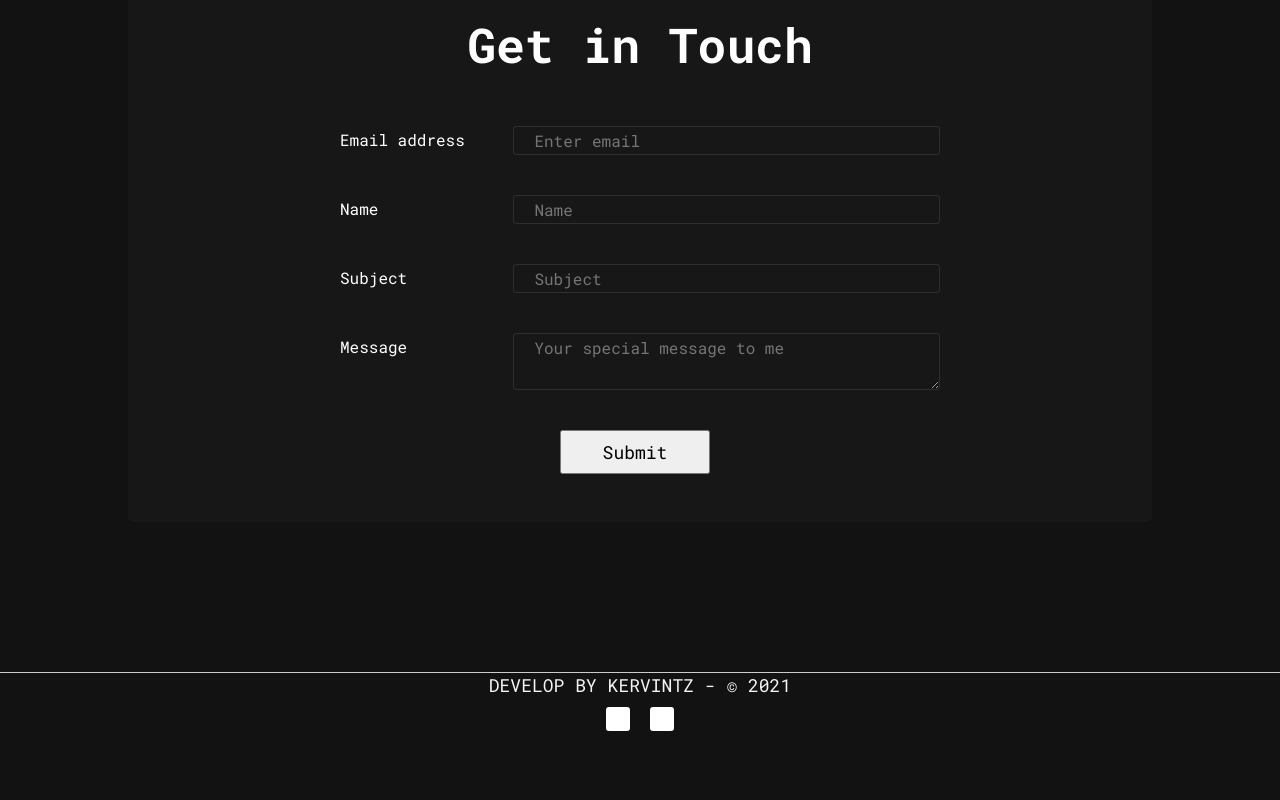
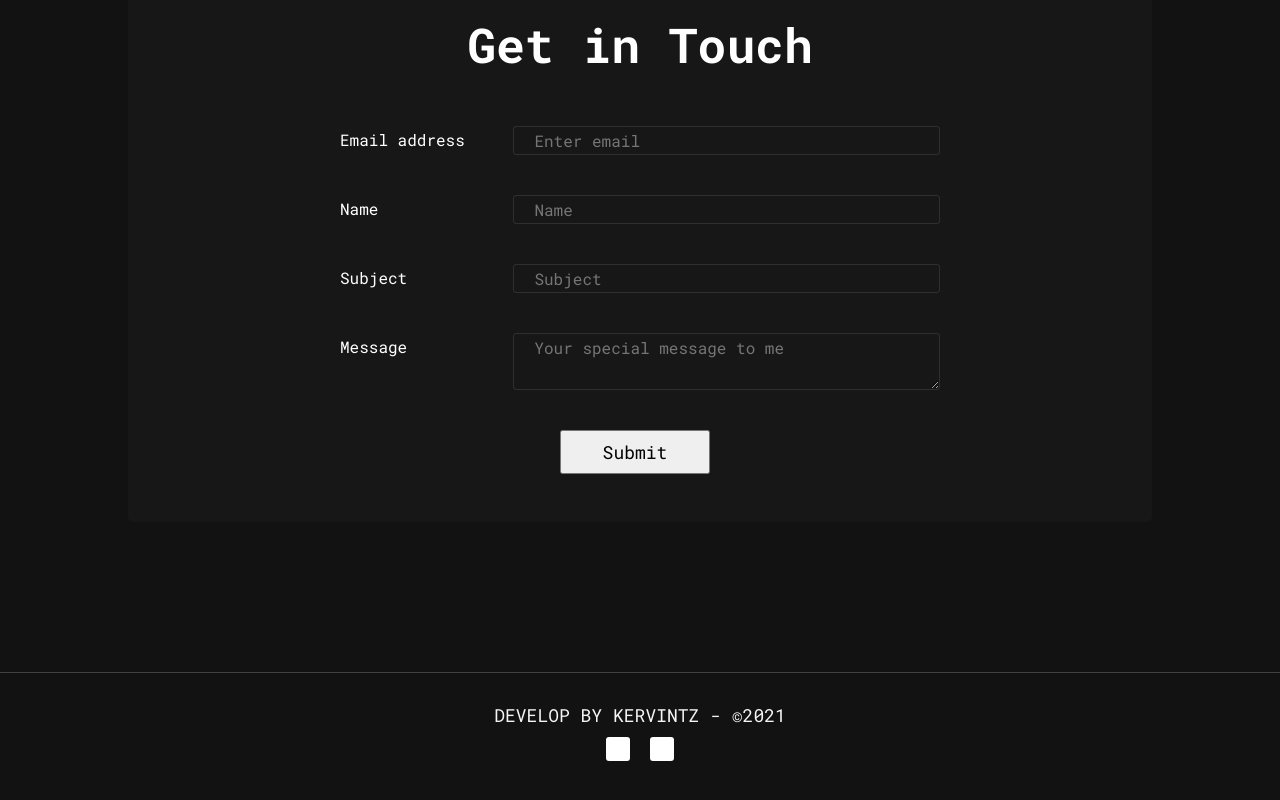
Before and after one commit to kervcode/kervintznoel.com, a React (Create React App) app: page /contact in a window 1280 px wide. Shown: the part 234-1034 px from the top of the page. Before the commit the page ends 980 px from the top, so only its background shows below. Built offline with nearby package versions, Linux system fonts and the light colour scheme.

Commit message:
Change typo and style in footer

```diff
--- a/src/App.css
+++ b/src/App.css
@@ -23,9 +23,10 @@ a {
 .footer {
   position: relative;
   bottom: 0;
-  border-top: 1px solid #ccc;
+  border-top: .2px solid rgba(255, 255, 255, .2);
   text-transform: uppercase;
   font-size: 18px;
   width: 100vw;
+  padding: 30px 0;
   margin-top: 150px;
 }
--- a/src/components/Footer.js
+++ b/src/components/Footer.js
@@ -6,7 +6,7 @@ import GitHubIcon from '@material-ui/icons/GitHub';
 
 const Footer = () => (
     <div className = "footer">
-        <p> Develop by Kervintz -  &copy; 2021 </p>
+        <p> Develop by Kervintz - &copy;2021 </p>
         <div>
             <a href="https://github.com/kervcode" target="_blank">
                 <GitHubIcon className="social-icons"/>
```
